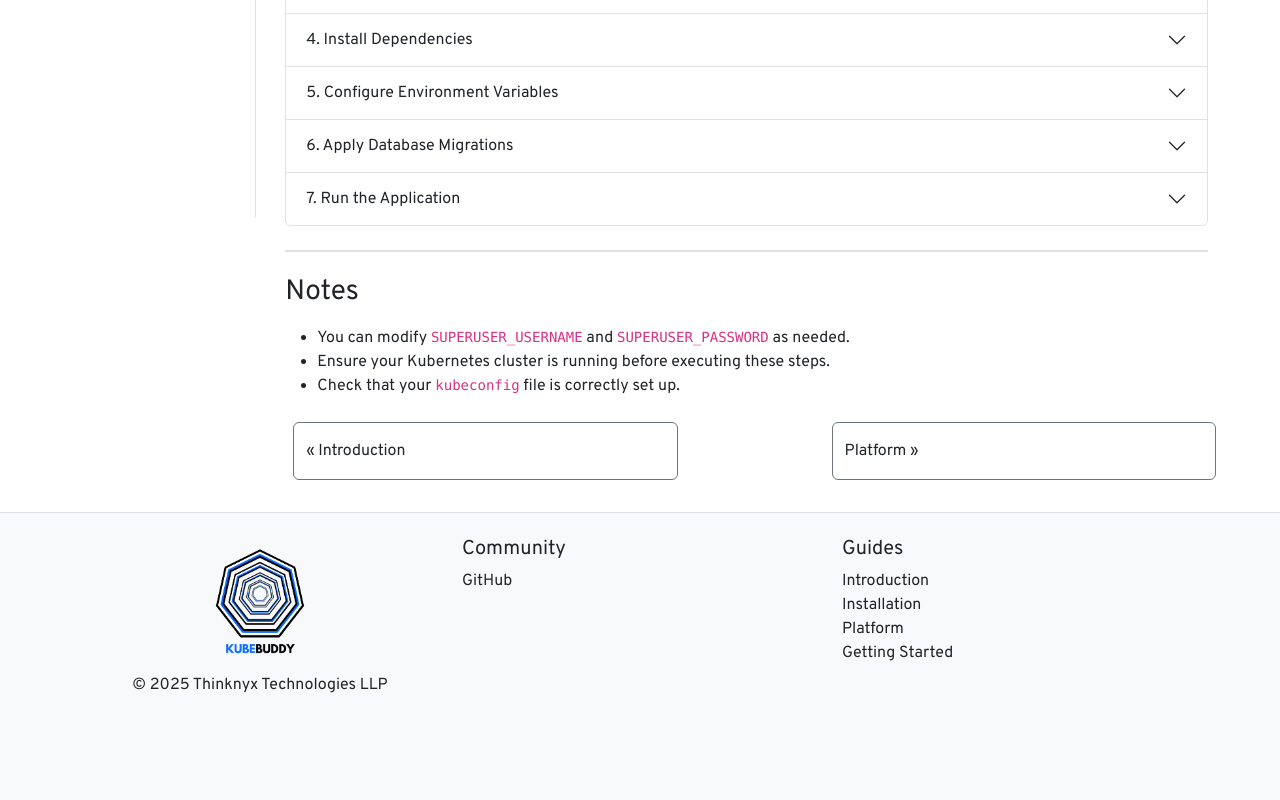
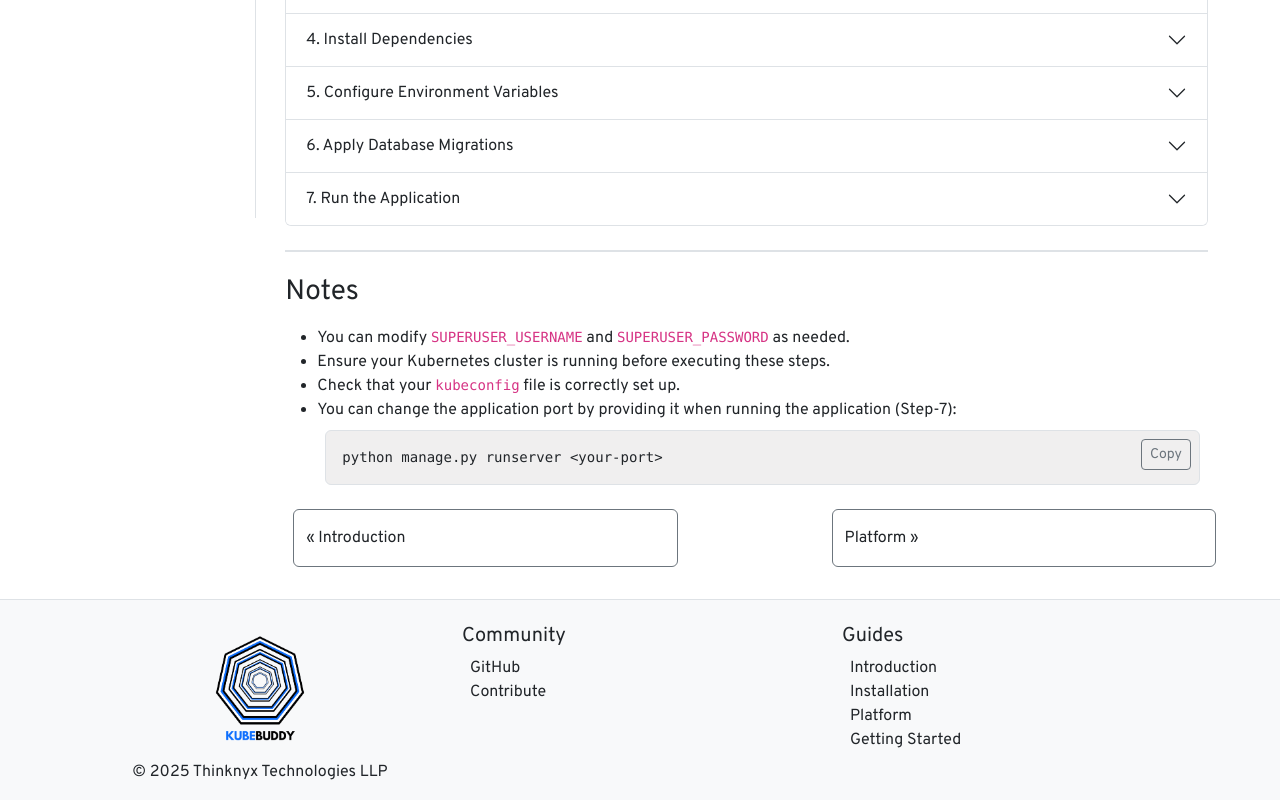
Before and after one commit to kubebuddy/docs, a React (Vite) app: page /docs/installation in a window 1280 px wide. Shown: the part 655-1455 px from the top of the page. Before the commit the page ends 1392 px from the top, so only its background shows below. Built offline with nearby package versions, Linux system fonts and the light colour scheme.

Commit message:
Added images to terminal and ai page, changed github url and modified faqs and installation page.

```diff
--- a/src/components/Footer.jsx
+++ b/src/components/Footer.jsx
@@ -3,7 +3,7 @@ import React from "react";
 function Footer() {
   return (
     <footer className="footer p-4 border-top bg-light">
-      <div className="container">
+      <div className="container" id="footer-div">
         <div className="row text-center text-md-start">
           <div className="col-12 col-md-4 d-flex flex-column align-items-center">
             <img src={"/KubeBuddy.png"} alt="kubebuddy-logo" style={{ width: "8rem" }} />
@@ -11,13 +11,14 @@ function Footer() {
           </div>
           <div className="col-12 col-md-4 mt-3 mt-md-0">
             <h5>Community</h5>
-            <ul className="list-unstyled">
-              <li><a href="https://github.com/kubebuddy/docs" target="_blank" rel="noopener noreferrer">GitHub</a></li>
+            <ul className="list-unstyled px-2">
+              <li><a href="https://github.com/kubebuddy/kubebuddy" target="_blank">GitHub</a></li>
+              <li><a href="https://github.com/kubebuddy/docs" target="_blank">Contribute</a></li>
             </ul>
           </div>
           <div className="col-12 col-md-4 mt-3 mt-md-0">
             <h5>Guides</h5>
-            <ul className="list-unstyled">
+            <ul className="list-unstyled px-2">
               <li><a href="/docs/introduction">Introduction</a></li>
               <li><a href="/docs/installation">Installation</a></li>
               <li><a href="/docs/platform">Platform</a></li>
--- a/src/components/Navbar.jsx
+++ b/src/components/Navbar.jsx
@@ -19,7 +19,7 @@ const Navbar = () => {
         </button>
 
         {/* Logo and brand */}
-        <div className="navbar-brand d-flex align-items-center">
+        <div className="navbar-brand d-flex align-items-center justify-content-center">
           <img src={"/KubeBuddy-no-title.png"} alt="KubeBuddy Logo" className="img-fluid mx-2" style={{ maxWidth: "40px" }} />
           <NavLink className="navbar-brand fw-semibold" to="/"><span className="text-primary fw-bold league-spartan">KUBE</span><span className="fw-bold league-spartan">BUDDY</span></NavLink>
         </div>
@@ -81,7 +81,7 @@ const Navbar = () => {
 
         {/* Right-side items */}
         <div className="d-flex align-items-center">
-          <a href="https://github.com/kubebuddy/docs" className="text-decoration-none text-dark me-3 d-flex align-items-center" target="_blank" rel="noopener noreferrer">
+          <a href="https://github.com/kubebuddy/kubebuddy" className="text-decoration-none text-dark me-3 d-flex align-items-center" target="_blank">
             GitHub
             <svg className="ms-1" width="14" height="14" viewBox="0 0 24 24" fill="none" xmlns="http://www.w3.org/2000/svg">
               <path d="M10 6H6C5.4 6 5 6.4 5 7V17C5 17.6 5.4 18 6 18H16C16.6 18 17 17.6 17 17V13" stroke="currentColor" strokeWidth="2" />
--- a/src/index.css
+++ b/src/index.css
@@ -62,6 +62,10 @@ body {
   position: sticky;
 }
 
+#footer-div {
+  height: 1rem;
+}
+
 .gradient {
   background: linear-gradient(135deg, #E3F2FD, #F8F9FA); /* Light blue to light gray */
   color: black;
--- a/src/pages/FAQ.jsx
+++ b/src/pages/FAQ.jsx
@@ -30,6 +30,12 @@ const FAQ = () => {
                     You can view the full event message by clicking on the message text to expand it.
                     </Accordion.Body>
                 </Accordion.Item>
+                <Accordion.Item eventKey="4" alwaysOpen>
+                    <Accordion.Header>Can I access KubeBuddy logs?</Accordion.Header>
+                    <Accordion.Body>
+                    Yes, you can find KubeBuddy logs in the <code>logs</code> directory within the application's main directory.
+                    </Accordion.Body>
+                </Accordion.Item>
             </Accordion>
         </div>
     );
--- a/src/pages/docs/Installation.jsx
+++ b/src/pages/docs/Installation.jsx
@@ -34,12 +34,12 @@ function Installation() {
           <li><a href="https://www.python.org/downloads/" target="_blank" style={{textDecoration:'none'}}>Python 3.10</a> or above installed on your system</li>
           <li><a href="https://git-scm.com/downloads" target="_blank" style={{textDecoration:'none'}}>Git</a> installed on your system</li>
         </ul>
-        <hr class="border border-secondary-emphasis border-1 opacity-100 my-4"></hr>
+        <hr className="border border-secondary-emphasis border-1 opacity-100 my-4"></hr>
         <h3>Installation Steps</h3>
         <Accordion defaultActiveKey="0" alwaysOpen>
           {[
             { title: "Clone the Repository", content: "git clone https://github.com/thinknyx-technologies-llp/kubebuddy.git" },
-            { title: "Create a Virtual Environment", content: "python -m venv kubebuddy_env" },
+            { title: "Create a Virtual Environment", content: "python -m venv <your-env-name>" },
           ].map((step, index) => (
             <Accordion.Item eventKey={index.toString()} key={index}>
               <Accordion.Header>{`${index + 1}. ${step.title}`}</Accordion.Header>
@@ -54,10 +54,10 @@ function Installation() {
             <Accordion.Body>
               <Tabs defaultActiveKey="linux-mac" id="activate-env-tabs" className="mb-3">
                 <Tab eventKey="linux-mac" title="Linux/Mac">
-                  <CodeBlock>source kubebuddy_env/bin/activate</CodeBlock>
+                  <CodeBlock>source &lt;your-env-name&gt;/bin/activate</CodeBlock>
                 </Tab>
                 <Tab eventKey="windows" title="Windows">
-                  <CodeBlock>.\kubebuddy_env\Scripts\activate</CodeBlock>
+                  <CodeBlock>.\&lt;your-env-name&gt;\Scripts\activate</CodeBlock>
                 </Tab>
               </Tabs>
             </Accordion.Body>
@@ -77,12 +77,23 @@ function Installation() {
             </Accordion.Item>
           ))}
         </Accordion>
-        <hr class="border border-secondary-emphasis border-1 opacity-100 my-4"></hr>
+        <hr className ="border border-secondary-emphasis border-1 opacity-100 my-4"></hr>
         <h3 className="my-3">Notes</h3>
         <ul>
           <li>You can modify <code>SUPERUSER_USERNAME</code> and <code>SUPERUSER_PASSWORD</code> as needed.</li>
           <li>Ensure your Kubernetes cluster is running before executing these steps.</li>
           <li>Check that your <code>kubeconfig</code> file is correctly set up.</li>
+          <li>You can change the application port by providing it when running the application (Step-7): <br />
+          <div className="position-relative p-3 rounded border m-2" style={{ backgroundColor: "rgb(240, 239, 239)" }}>
+          <code className="text-dark" style={{ whiteSpace: "pre-wrap", display: "block" }}>python manage.py runserver &lt;your-port&gt;</code>
+          <button
+            className="btn btn-sm btn-outline-secondary position-absolute top-0 end-0 m-2"
+            onClick={() => copyToClipboard("python manage.py runserver")}
+          >
+            {copiedText === "python manage.py runserver" ? "Copied!" : "Copy"}
+          </button>
+        </div>
+          </li>
         </ul>
       </div>
       <NextPrev prev="/docs/introduction" prevTitle="Introduction" next="/docs/platform" nextTitle="Platform" />
@@ -91,86 +102,3 @@ function Installation() {
 }
 
 export default Installation;
-
-// import React from "react";
-// import { useState } from "react";
-// import NextPrev from "../../components/NextPrev";
-
-// function Installation() {
-//   const [copiedText, setCopiedText] = useState(null);
-//   const copyToClipboard = (text) => {
-//     navigator.clipboard.writeText(text);
-//     setCopiedText(text);
-//   };
-
-//   const CodeBlock = ({ children }) => (
-//     <div className="position-relative p-3 rounded border m-3" style={{ backgroundColor: "rgb(240, 239, 239)" }} >
-//       <code className="text-dark">{children}</code>
-//       <button
-//         className="btn btn-sm btn-outline-secondary position-absolute top-0 end-0 m-2"
-//         onClick={() => copyToClipboard(children)}
-//       >
-//         {copiedText === children ? "Copied!" : "Copy"}
-//       </button>
-//     </div>
-//   );
-
-//   return (
-//     <div className="container-fluid d-flex flex-column px-5 min-vh-100">
-//       <div className="flex-grow-1">
-//         <h1>Installation</h1>
-//         <p>Follow these steps to install and set up KubeBuddy.</p>
-
-//         <h3>Prerequisites</h3>
-//         <ul>
-//           <li>A running Kubernetes cluster</li>
-//           <li>A <code>.kube/config</code> file present on your machine</li>
-//           <li>Python 3.10 or above installed on your system</li>
-//           <li>Git installed on your system</li>
-//         </ul>
-
-//         <h3>Installation Steps</h3>
-//         <h5>1. Clone the Repository</h5>
-//         <CodeBlock>git clone https://github.com/thinknyx-technologies-llp/kubebuddy.git</CodeBlock>
-
-//         <h5>2. Create a Virtual Environment</h5>
-//         <CodeBlock>python -m venv kubebuddy_env</CodeBlock>
-
-//         <h5>3. Activate the Virtual Environment</h5>
-//         <p>On Windows:</p>
-//         <CodeBlock>.\\k8s_env\\Scripts\\activate</CodeBlock>
-//         <p>On Linux/Mac:</p>
-//         <CodeBlock>source k8s_env/bin/activate</CodeBlock>
-
-//         <h5>4. Install Dependencies</h5>
-//         <CodeBlock>pip install -r requirements.txt</CodeBlock>
-
-//         <h5>5. Configure Environment Variables</h5>
-//         <p>Create a <code>.env</code> file and add:</p>
-//         <CodeBlock>SUPERUSER_USERNAME=admin\nSUPERUSER_PASSWORD=admin</CodeBlock>
-//         <p>Or export them directly:</p>
-//         <CodeBlock>export SUPERUSER_USERNAME=admin\nexport SUPERUSER_PASSWORD=admin</CodeBlock>
-
-//         <h5>6. Apply Database Migrations</h5>
-//         <CodeBlock>python manage.py makemigrations</CodeBlock>
-//         <p>If no changes are detected, try:</p>
-//         <CodeBlock>python manage.py makemigrations main</CodeBlock>
-//         <p>and finally run:</p>
-//         <CodeBlock>python manage.py migrate</CodeBlock>
-
-//         <h5>7. Run the Application</h5>
-//         <CodeBlock>python manage.py runserver</CodeBlock>
-
-//         <h3>Notes</h3>
-//         <ul>
-//           <li>You can modify <code>SUPERUSER_USERNAME</code> and <code>SUPERUSER_PASSWORD</code> as needed.</li>
-//           <li>Ensure your Kubernetes cluster is running before executing these steps.</li>
-//           <li>Check that your <code>kube/config</code> file is correctly set up.</li>
-//         </ul>
-//       </div>
-//       <NextPrev prev="/docs/introduction" prevTitle="Introduction" next="/docs/platform" nextTitle="Platform" />
-//     </div>
-//   );
-// }
-
-// export default Installation;
--- a/src/pages/docs/guide/BuddyAI.jsx
+++ b/src/pages/docs/guide/BuddyAI.jsx
@@ -6,12 +6,16 @@ function BuddyAI() {
         <div className="container-fluid d-flex flex-column px-5 min-vh-100">
           <h1 className="mb-4">Buddy AI</h1>
 
-          <div className="mb-2">
+          <div>
             <h4>What is Buddy AI?</h4>
             <p>
               <strong>Buddy AI</strong> is an in-app chatbot designed to assist users with technical queries.
               It provides real-time solutions for problems and errors directly within the application.
             </p>
+          </div>
+
+          <div className="px-5 py-3 mb-4">
+            <img src={"/buddy-bot.png"} alt="kubebuddy-terminal" className="img-fluid shadow" />
           </div>
 
           <div className="mb-2">
--- a/src/pages/docs/guide/Terminal.jsx
+++ b/src/pages/docs/guide/Terminal.jsx
@@ -6,11 +6,15 @@ function Terminal() {
     <div className="container-fluid d-flex flex-column px-5 min-vh-100">
       <h2 className="mb-4">Terminal</h2>
 
-      <div className="mb-2">
+      <div>
         <p>
           The application provides an integrated <strong>Terminal</strong> that allows users to interact with the host machine
           where the application is running. This enables users to execute commands without leaving the application.
         </p>
+      </div>
+
+      <div className="px-5 py-3 mb-4">
+      <img src={"/buddy-terminal.png"} alt="kubebuddy-terminal" className="img-fluid shadow" />
       </div>
 
       <div className="mb-2">
```
Also changed, not shown: src/pages/docs/guide/Configuration.jsx (+5 -2 lines), public/buddy-bot.png (added), public/buddy-terminal.png (added).
